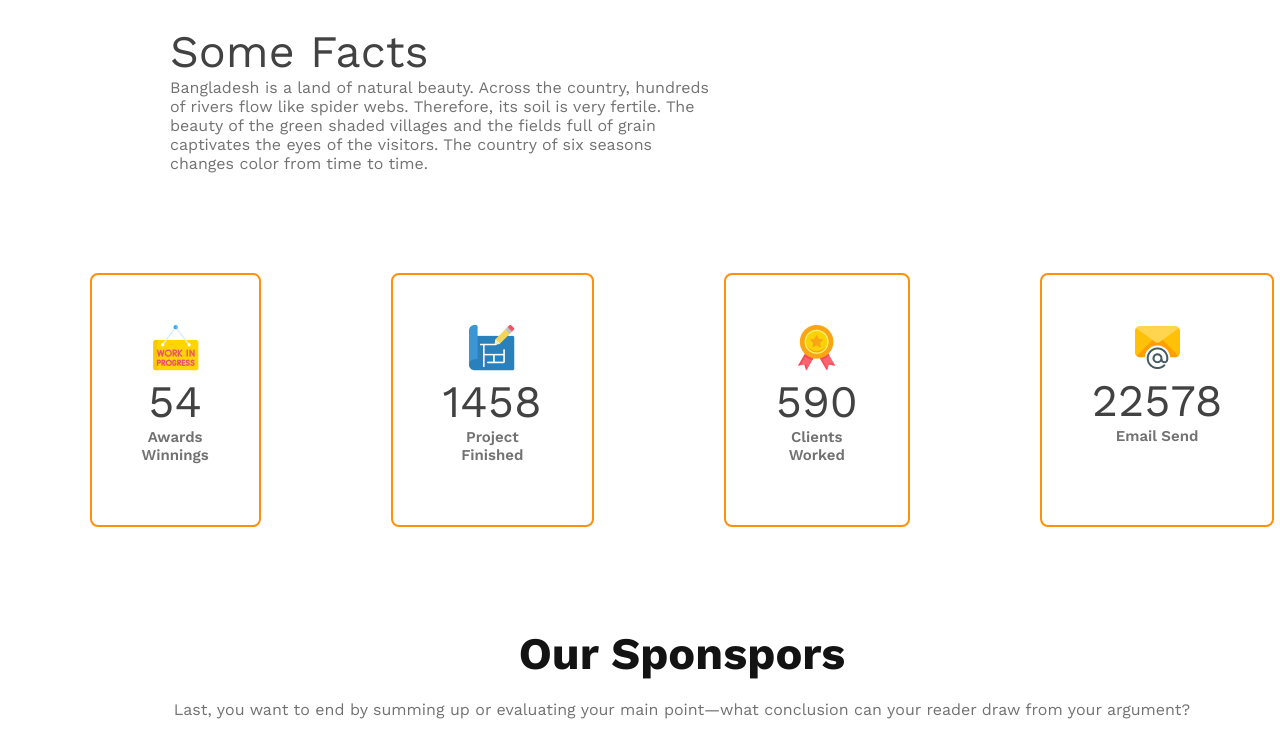
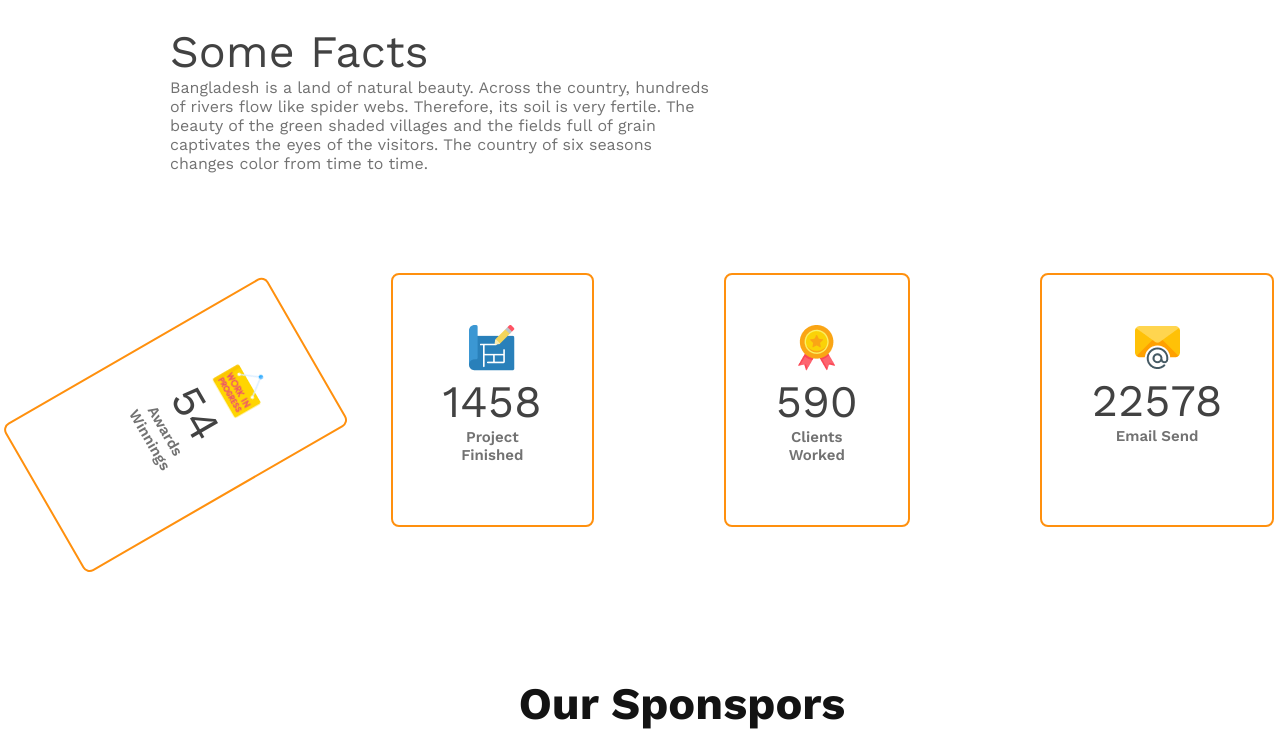
Before and after one commit to fayezf/assignment-2, a plain HTML site: page index.html in a window 1280 px wide. In both pictures the pointer is over the element 175 px from the left and 3402 px from the top of the page. Shown: the part 3002-3749 px from the top of the page. Drawn offline with nearby package versions, Linux system fonts and the light colour scheme; a web font is replaced by a local one.

Commit message:
Alhamdulillah

```diff
--- a/styles/style.css
+++ b/styles/style.css
@@ -205,6 +205,13 @@ a{
     padding: 50px;
 }
 
+/*------- Transform ------*/
+.item:hover{
+    width: 200px;
+    height: 200px;
+    transform: rotate(60deg);
+}
+
 .some-title {
     font-weight: 500;
     font-size: 45px;
```
